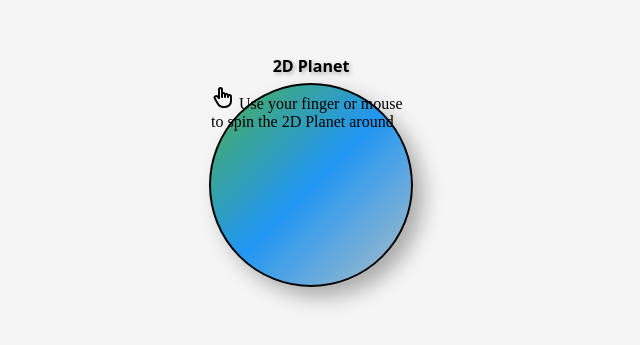
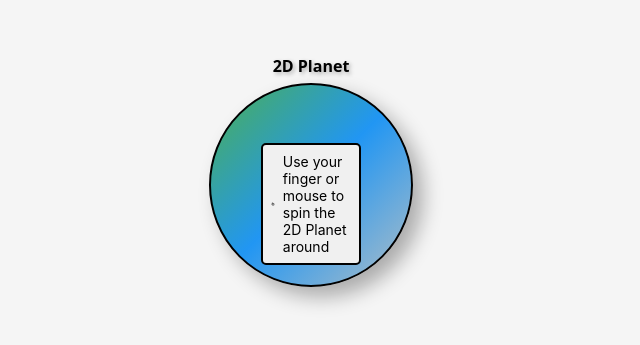
Before and after one commit to RinFiz/2D-Planet, a plain HTML site: page index.html in a window 1280 px wide. Shown: the part 215-560 px from the top of the page, without its empty margins (329-969 px from the left). Drawn offline with Linux system fonts and the light colour scheme.

Commit message:
Update styles.css

```diff
--- a/styles.css
+++ b/styles.css
@@ -41,26 +41,25 @@ body {
     }
 }
 
-#planet p {
+#text-with-image {
+    display: flex;
+    align-items: center;
     position: absolute;
-    bottom: 10px;
-    right: 10px;
+    bottom: 20px;
+    left: 50%;
+    transform: translateX(-50%);
+    border: 2px solid black;
+    border-radius: 5px;
+    background-color: #F0F0F0;
+    padding: 8px;
     font-size: 14px;
-    color: black;
-    text-align: right;
-    width: 200px;
-    margin: 0;
-    padding: 8px;
-    background-color: #F0F0F0;
-    border-radius: 10px;
     font-family: -apple-system, BlinkMacSystemFont, 'Segoe UI', Roboto, Oxygen, Ubuntu, Cantarell, 'Open Sans', 'Helvetica Neue', sans-serif;
 }
 
-#planet p svg {
+#text-with-image svg {
     width: 20px;
     height: 20px;
     margin-right: 8px;
-    vertical-align: middle;
     fill: none;
     stroke-width: 2;
     stroke: black;
@@ -69,6 +68,6 @@ body {
     transition: transform 0.2s;
 }
 
-#planet p:hover svg {
+#text-with-image:hover svg {
     transform: scale(1.2);
 }
```
